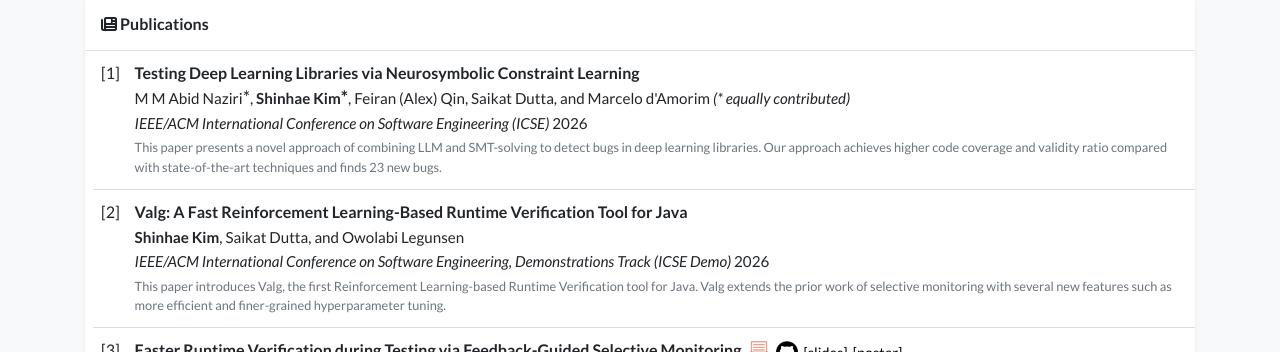
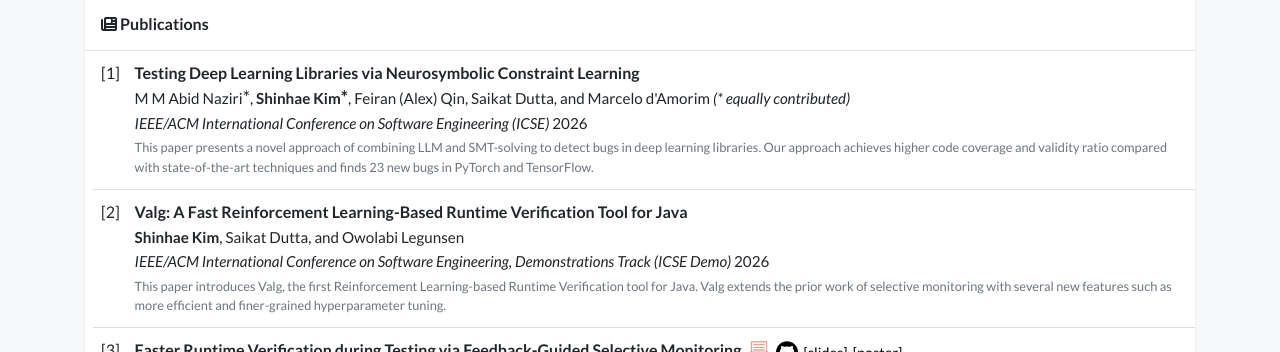
Before and after one commit to shinhae-kim/shinhae-kim.github.io, a Jekyll site: the page index.html, which Jekyll copies as it is, in a window 1280 px wide and 900 px high, scrolled down 1044 px. Shown: the part 121-473 px from the top of the window. Built offline with Jekyll 4.4.1, drawn with Linux system fonts in a browser that asks for light colours; a style sheet for code colours, icons or effects is not loaded.

Commit message:
in PyTorch and TensorFlow

```diff
--- a/index.html
+++ b/index.html
@@ -315,7 +315,7 @@ document.querySelectorAll(".root-path-text").forEach(function(element){
       <i style="font-weight: 400;">IEEE/ACM International Conference on Software Engineering (ICSE) </i> 2026
       </p>
       <p class="mt-1 mb-0 small text-muted">
-        This paper presents a novel approach of combining LLM and SMT-solving to detect bugs in deep learning libraries. Our approach achieves higher code coverage and validity ratio compared with state-of-the-art techniques and finds 23 new bugs.
+        This paper presents a novel approach of combining LLM and SMT-solving to detect bugs in deep learning libraries. Our approach achieves higher code coverage and validity ratio compared with state-of-the-art techniques and finds 23 new bugs in PyTorch and TensorFlow.
       </p>
     </div>
   </div>
```
